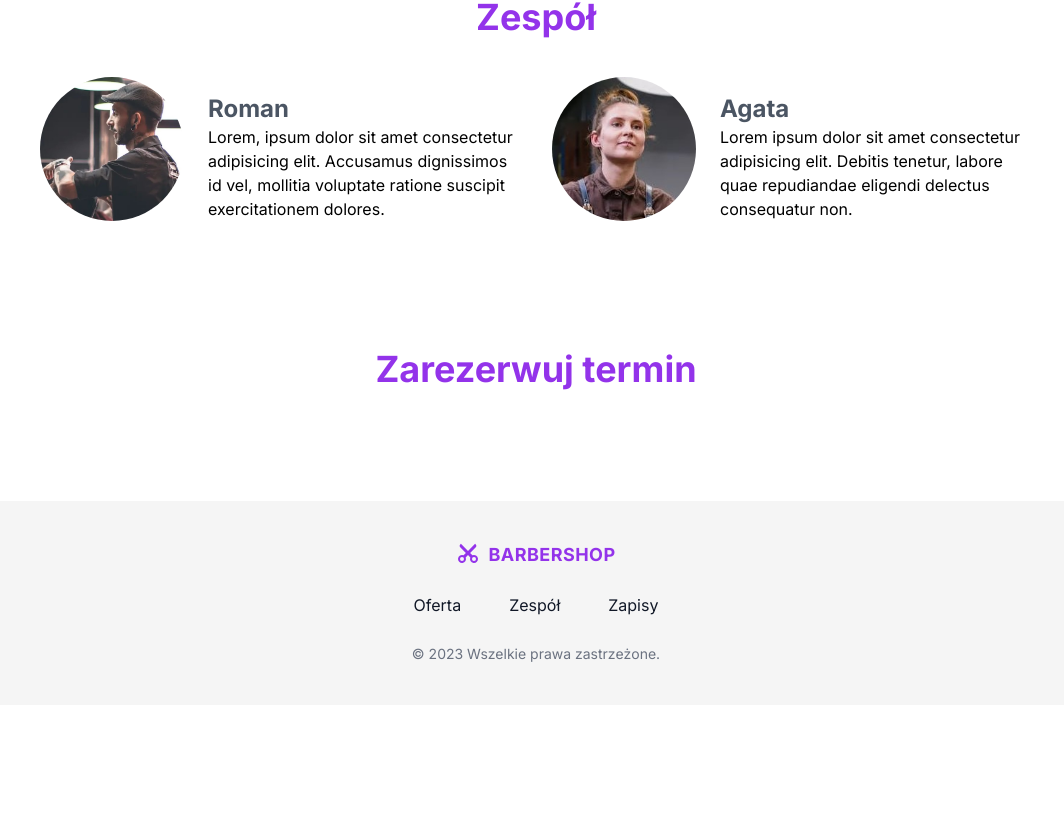
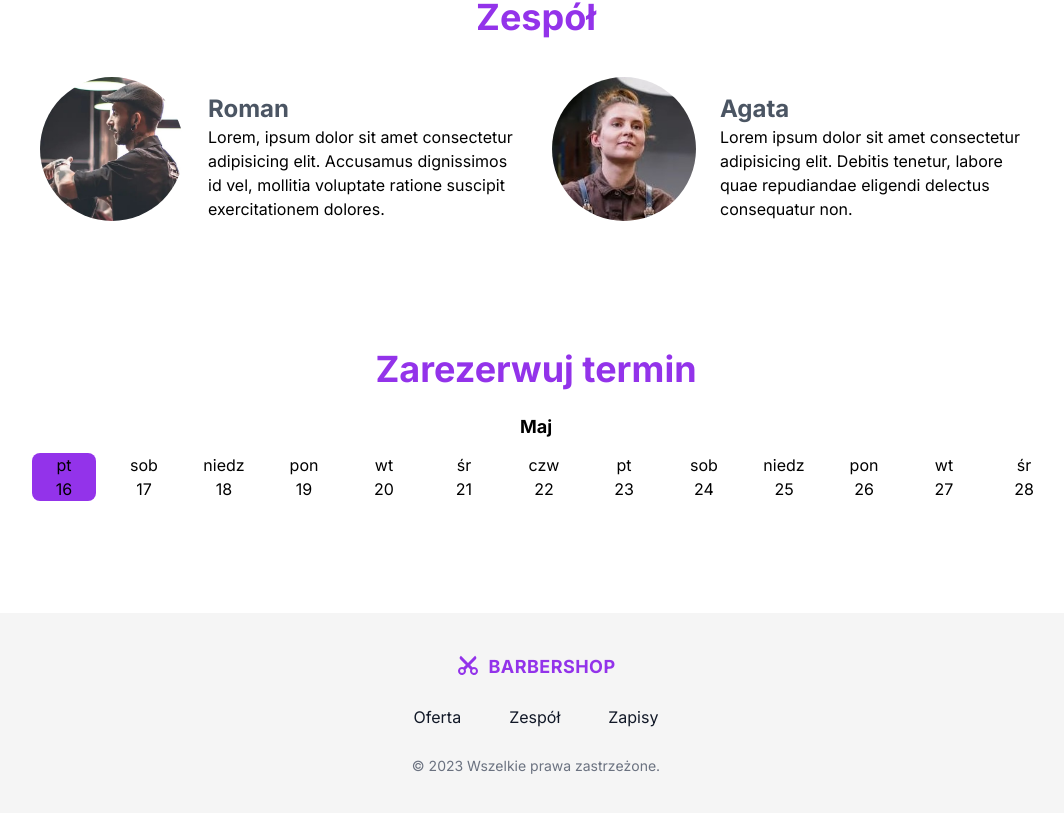
Before and after one commit to abieniek03/barbershop-portal, a Next.js app: page / in a window 1280 px wide. Shown: the part 2077-2890 px from the top of the page, without its empty margins (104-1168 px from the left). Before the commit the page ends 2782 px from the top, so only its background shows below. Built offline with nearby package versions, Linux system fonts and the light colour scheme; no server answers.

Commit message:
day switcher

```diff
--- a/package.json
+++ b/package.json
@@ -17,6 +17,7 @@
 		"autoprefixer": "^10.4.14",
 		"axios": "^1.4.0",
 		"bcrypt": "^5.1.0",
+		"date-fns": "^2.30.0",
 		"eslint": "8.41.0",
 		"eslint-config-next": "13.4.4",
 		"jsonwebtoken": "^9.0.0",
@@ -27,6 +28,7 @@
 		"nodemailer": "^6.9.3",
 		"postcss": "^8.4.24",
 		"react": "18.2.0",
+		"react-calendar": "^4.3.0",
 		"react-dom": "18.2.0",
 		"react-icons": "^4.9.0",
 		"react-redux": "^8.1.0",
@@ -38,6 +40,7 @@
 		"@types/jsonwebtoken": "^9.0.2",
 		"@types/mongoose": "^5.11.97",
 		"@types/nodemailer": "^6.4.8",
+		"@types/react-calendar": "^4.1.0",
 		"prisma": "^4.15.0"
 	}
 }
--- a/src/app/page.tsx
+++ b/src/app/page.tsx
@@ -1,5 +1,6 @@
 import { FC } from 'react';
 
+import 'react-calendar/dist/Calendar.css';
 import Navbar from '@/components/Navbar/Navbar';
 import HeroSection from '@/components/Sections/HeroSection';
 import SalonsSection from '@/components/Sections/SalonsSection';
--- a/src/components/Sections/SaveSection.tsx
+++ b/src/components/Sections/SaveSection.tsx
@@ -1,13 +1,17 @@
+'use client';
 import { FC } from 'react';
 
 import SectionLayout from '../Layouts/SectionLayout';
 import SectionTitle from './Elements/SectionTitle';
+import WeekSlider from '../WeekSlider/WeekSlider';
 
 const SaveSection: FC = () => {
 	return (
 		<SectionLayout>
 			<SectionTitle title='Zarezerwuj termin' id='zapisy' />
-			<div></div>
+			<div>
+				<WeekSlider />
+			</div>
 		</SectionLayout>
 	);
 };
--- /dev/null
+++ b/src/components/WeekSlider/WeekSlider.tsx
@@ -0,0 +1,81 @@
+import { FC, useState, useEffect, useCallback } from 'react';
+import { format } from 'date-fns';
+import { pl } from 'date-fns/locale';
+
+const WeekSlider: FC = () => {
+	const [calendar, setCalendar] = useState<Date[]>([]);
+	const [selectedDate, setSelectedDate] = useState<string>();
+	const [date] = useState(new Date());
+
+	const formatMonth = [
+		'Styczeń',
+		'Luty',
+		'Marzec',
+		'Kwiecień',
+		'Maj',
+		'Czerwiec',
+		'Lipiec',
+		'Sierpień',
+		'Wrzesień',
+		'Październik',
+		'Listopad',
+		'Grudzień',
+	];
+
+	const formatDay = (date: Date) => {
+		return format(date, 'EEE', { locale: pl });
+	};
+
+	const formatDate = (date: Date) => {
+		return format(date, 'dd', { locale: pl });
+	};
+
+	const generateCalendar = useCallback(() => {
+		const tempCalendar: Date[] = [];
+
+		for (let i = 0; i < 14; i++) {
+			tempCalendar.push(new Date(date));
+			date.setDate(date.getDate() + 1);
+		}
+
+		setCalendar(tempCalendar);
+	}, [date]);
+
+	const handleUTC = (selectedDate: Date) => selectedDate.toUTCString();
+
+	const handleCurrentDate = () => {
+		const currentDate = new Date();
+		return currentDate.toUTCString();
+	};
+
+	useEffect(() => {
+		generateCalendar();
+		setSelectedDate(handleCurrentDate());
+	}, [generateCalendar]);
+
+	return (
+		<div>
+			<div>
+				<p className='text-center text-lg  font-bold'>{formatMonth[date.getMonth() - 1]}</p>
+				<div className=' flex overflow-x-scroll cursor-pointer mt-3'>
+					{calendar.map((el, index) => (
+						<div
+							key={index}
+							className={`${
+								handleUTC(el) === selectedDate
+									? 'bg-primary text-center'
+									: 'hover:bg-neutral-100 dark:hover:bg-gray-900'
+							} mx-2 w-16 text-center flex-shrink-0 rounded-lg`}
+							onClick={() => setSelectedDate(el.toUTCString())}
+						>
+							<p>{formatDay(el).split('.')[0]}</p>
+							<p>{formatDate(el)}</p>
+						</div>
+					))}
+				</div>
+			</div>
+		</div>
+	);
+};
+
+export default WeekSlider;
```
Also changed, not shown: 1 other file (tests, documents, lock files or other folders).
